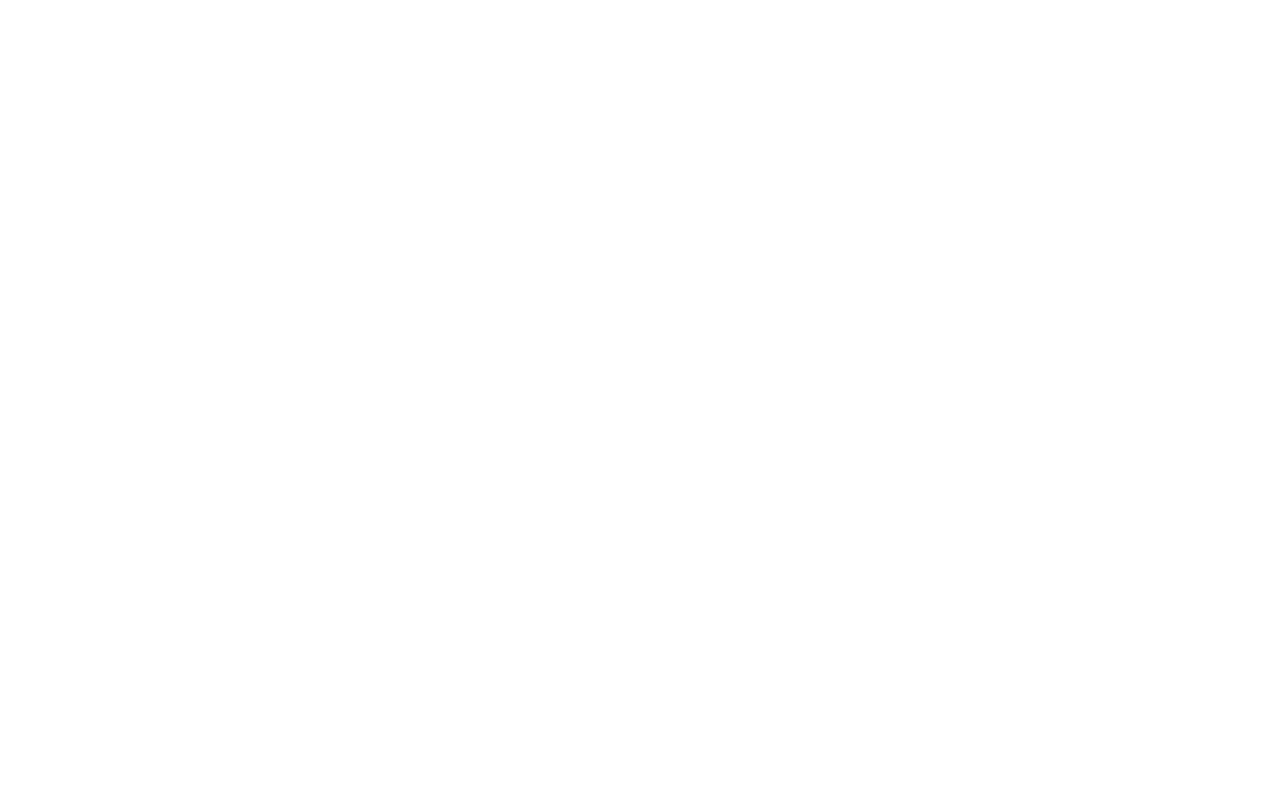
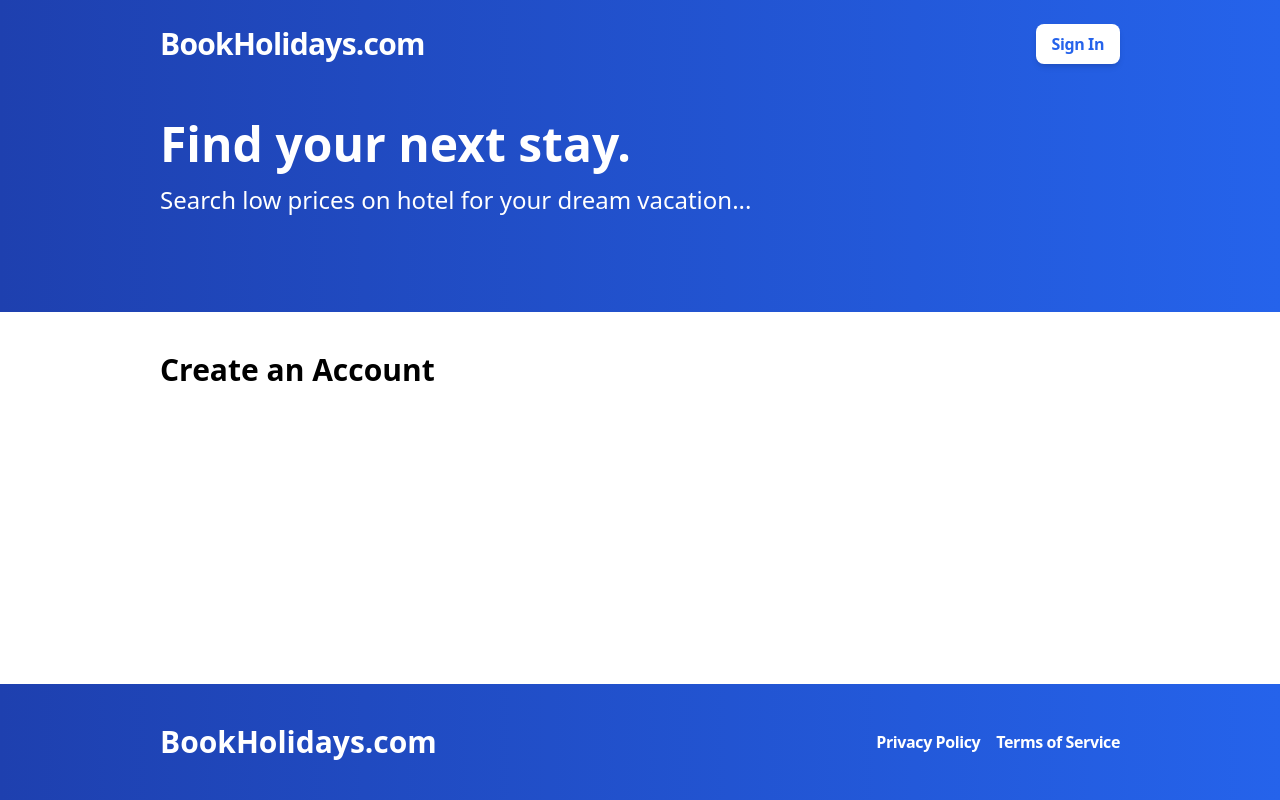
Before and after one commit to rahulchauhan04/mern-booking-app, a React (Vite) app in the folder frontend/: page /register in a window 1280 px wide. Built offline with nearby package versions, Linux system fonts and the light colour scheme.

Commit message:
Register started

```diff
--- a/frontend/package.json
+++ b/frontend/package.json
@@ -12,6 +12,7 @@
   "dependencies": {
     "react": "^18.3.1",
     "react-dom": "^18.3.1",
+    "react-hook-form": "^7.53.1",
     "react-router-dom": "^6.26.2"
   },
   "devDependencies": {
--- a/frontend/src/App.tsx
+++ b/frontend/src/App.tsx
@@ -1,5 +1,6 @@
 import { BrowserRouter as Router, Route, Routes } from "react-router-dom"
 import Layout from "./layouts/Layout"
+import Register from "./pages/Register"
 
 const App = () => {
   return (
@@ -8,8 +9,13 @@
         <Route path="/" element={<Layout>
           <p>Homepage</p>
         </Layout>} />
+
         <Route path="/search" element={<Layout>
           <p>SearchPage</p>
+        </Layout>} />
+
+        <Route path="/register" element={<Layout>
+          {<Register/>}
         </Layout>} />
         <Route path="*" element />
       </Routes>
--- /dev/null
+++ b/frontend/src/pages/Register.tsx
@@ -0,0 +1,22 @@
+import { useForm } from "react-hook-form";
+
+type RegisterFormData = {
+     firstName: string;
+     lastName: string;
+     email: string;
+     password: string;
+     confirmPassword: string;
+}
+
+const Register = () => {
+
+     const { register } = useForm();
+
+     return (
+          <form className="flex flex-col gap-5">
+               <h2 className="text-3xl font-bold">Create an Account</h2>
+          </form>
+     );
+};
+
+export default Register;
```
Also changed, not shown: 1 other file (tests, documents, lock files or other folders).
